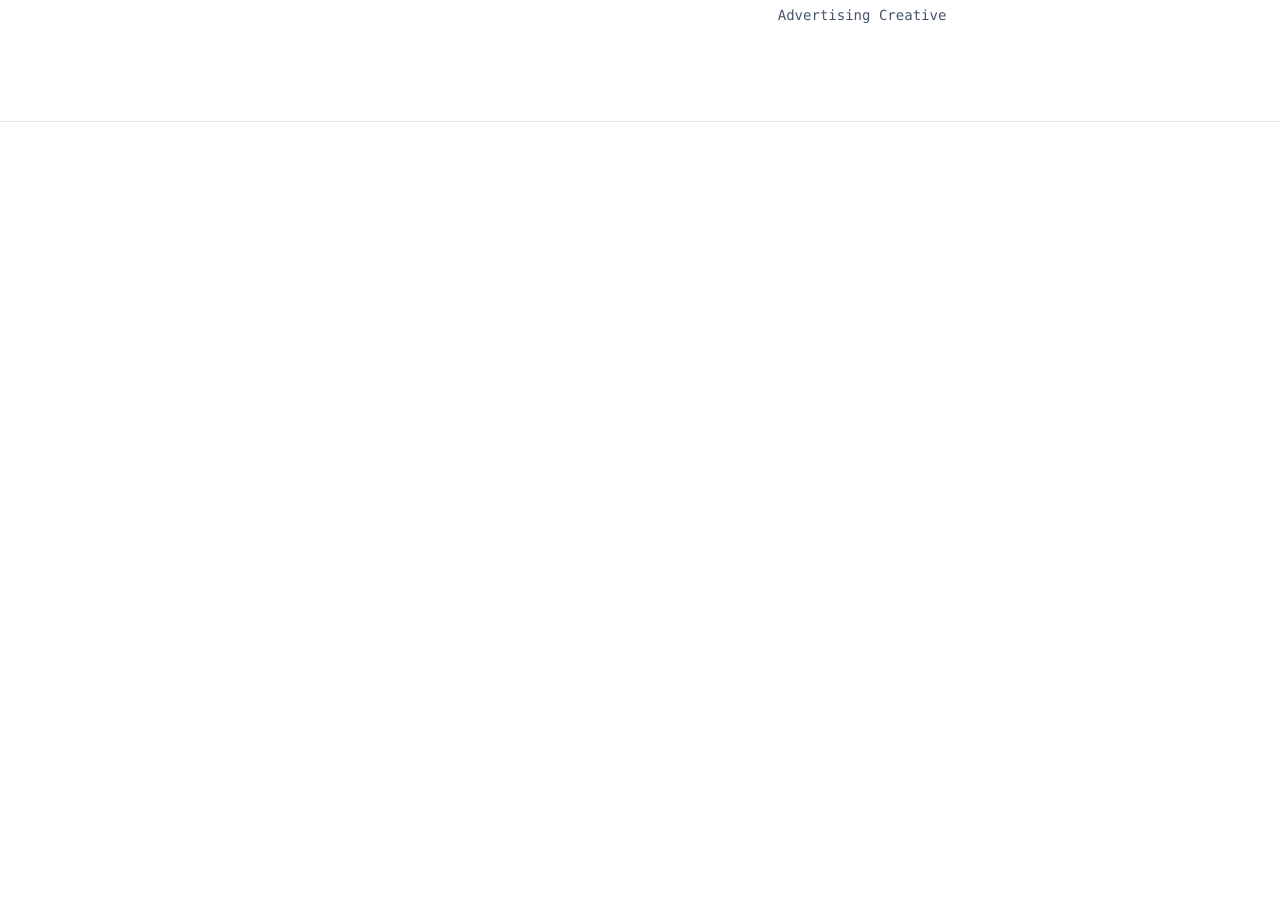
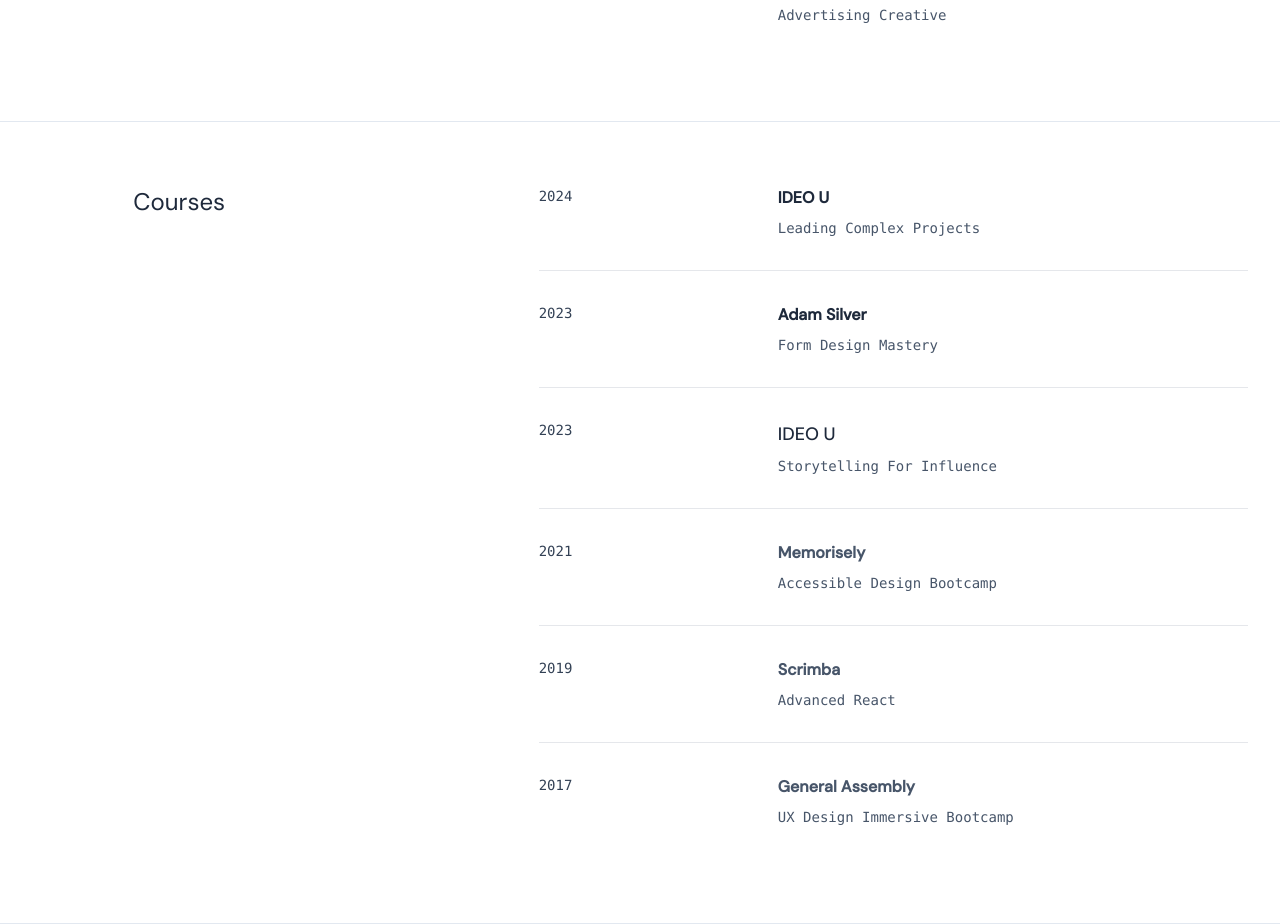
Before and after one commit to danielpape/danielpape.co.uk, a Next.js app: page / in a window 1280 px wide. Shown: the part 2140-3064 px from the top of the page. Before the commit the page ends 2262 px from the top, so only its background shows below. Built offline with nearby package versions, Linux system fonts and the light colour scheme; a web font is replaced by a local one.

Commit message:
Added Courses Section

```diff
--- /dev/null
+++ b/components/courses.js
@@ -0,0 +1,113 @@
+export default function Courses(props) {
+  return (
+    <div className="grid grid-cols-12 py-16  px-8 m-auto border-b border-slate-200 dark:border-slate-600  max-w-screen-xl">
+      <div className="md:col-start-2 md:col-span-4 col-start-1 col-span-12">
+        <h2 className="text-2xl dark:text-slate-200 text-slate-800 pb-16">
+          Courses
+        </h2>
+      </div>
+      <div className="md:col-start-6 md:col-span-7 col-start-1 col-span-12 flex flex-col gap-8 pb-8">
+        <div className="border-b pb-8 grid grid-cols-1 gap-2 md:grid-cols-3">
+          <div className="font-mono text-sm  dark:text-slate-300 text-slate-700">
+            2024
+          </div>
+          <div className="col-span-2 flex justify-between">
+            <div>
+              <div className="font-bold dark:text-slate-200 text-slate-800 mb-2">
+                IDEO U
+              </div>
+              <div className="font-mono text-sm dark:text-slate-400 text-slate-600">
+                Leading Complex Projects
+              </div>
+            </div>
+          </div>
+        </div>
+      </div>
+      <div className="md:col-start-6 md:col-span-7 col-start-1 col-span-12 flex flex-col gap-8 pb-8">
+        <div className="border-b pb-8 grid grid-cols-1 gap-2 md:grid-cols-3">
+          <div className="font-mono text-sm dark:text-slate-300 text-slate-700">
+            2023
+          </div>
+          <div className="col-span-2 flex justify-between">
+            <div>
+              <div className="font-bold dark:text-slate-200 text-slate-800 mb-2">
+                Adam Silver
+              </div>
+              <div className="font-mono text-sm dark:text-slate-400 text-slate-600">
+                Form Design Mastery
+              </div>
+            </div>
+          </div>
+        </div>
+      </div>
+      <div className="md:col-start-6 md:col-span-7 col-start-1 col-span-12 flex flex-col gap-8 pb-8">
+        <div className="border-b pb-8 grid grid-cols-1 gap-2 md:grid-cols-3">
+          <div className="text-sm font-mono dark:text-slate-300 text-slate-700">
+            2023
+          </div>
+          <div className="col-span-2 flex justify-between">
+            <div>
+              <div className="text-lg font-medium dark:text-slate-200 text-slate-800 mb-2">
+                IDEO U
+              </div>
+              <div className="font-mono text-sm dark:text-slate-400 text-slate-600">
+                Storytelling For Influence
+              </div>
+            </div>
+          </div>
+        </div>
+      </div>
+      <div className="md:col-start-6 md:col-span-7 col-start-1 col-span-12 flex flex-col gap-8 pb-8">
+        <div className="border-b pb-8 grid grid-cols-1 gap-2 md:grid-cols-3">
+          <div className="font-mono text-sm font-medium dark:text-slate-300 text-slate-700">
+            2021
+          </div>
+          <div className="col-span-2 flex justify-between">
+            <div>
+              <div className="font-bold dark:text-slate-400 text-slate-600 mb-2">
+                Memorisely
+              </div>
+              <div className="font-mono text-sm dark:text-slate-400 text-slate-600">
+                Accessible Design Bootcamp
+              </div>
+            </div>
+          </div>
+        </div>
+      </div>
+      <div className="md:col-start-6 md:col-span-7 col-start-1 col-span-12 flex flex-col gap-8 pb-8">
+        <div className="border-b pb-8 grid grid-cols-1 gap-2 md:grid-cols-3">
+          <div className="font-mono text-sm font-medium dark:text-slate-300 text-slate-700">
+            2019
+          </div>
+          <div className="col-span-2 flex justify-between">
+            <div>
+              <div className="font-bold dark:text-slate-400 text-slate-600 mb-2">
+                Scrimba
+              </div>
+              <div className="font-mono text-sm dark:text-slate-400 text-slate-600">
+                Advanced React
+              </div>
+            </div>
+          </div>
+        </div>
+      </div>
+      <div className="md:col-start-6 md:col-span-7 col-start-1 col-span-12 flex flex-col gap-8 pb-8">
+        <div className="grid grid-cols-1 gap-2 md:grid-cols-3">
+          <div className="font-mono text-sm font-medium dark:text-slate-300 text-slate-700">
+            2017
+          </div>
+          <div className="col-span-2 flex justify-between">
+            <div>
+              <div className="font-bold dark:text-slate-400 text-slate-600 mb-2">
+                General Assembly
+              </div>
+              <div className="font-mono text-sm dark:text-slate-400 text-slate-600">
+                UX Design Immersive Bootcamp
+              </div>
+            </div>
+          </div>
+        </div>
+      </div>
+    </div>
+  );
+}
--- a/pages/index.js
+++ b/pages/index.js
@@ -3,7 +3,7 @@
 
 import Header from "../components/header";
 import Intro from "../components/intro";
-import Highlights from "../components/highlights";
+import Courses from "../components/courses";
 import AboutMe from "../components/aboutme";
 import Experience from "../components/experience";
 
@@ -62,6 +62,7 @@
         <Intro />
         <AboutMe />
         <Experience />
+        <Courses />
       </main>
     </>
   );
```
